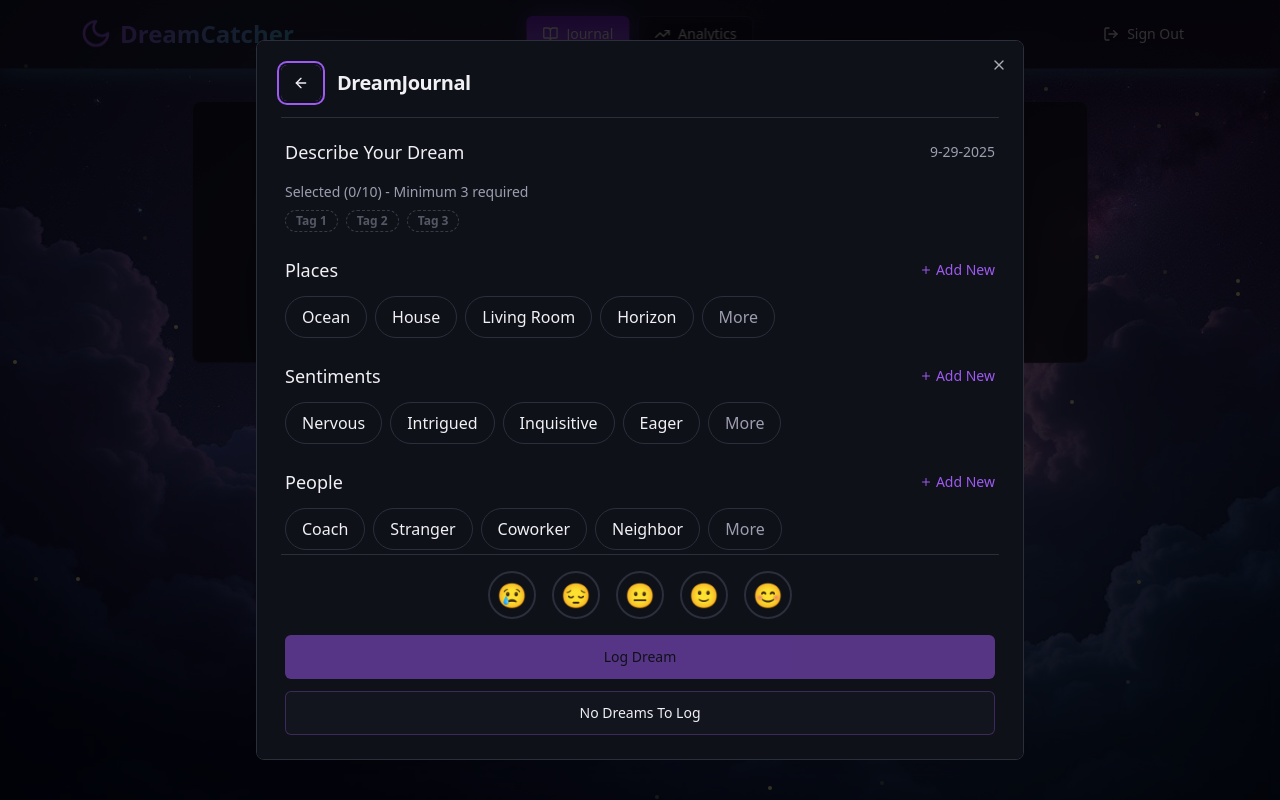
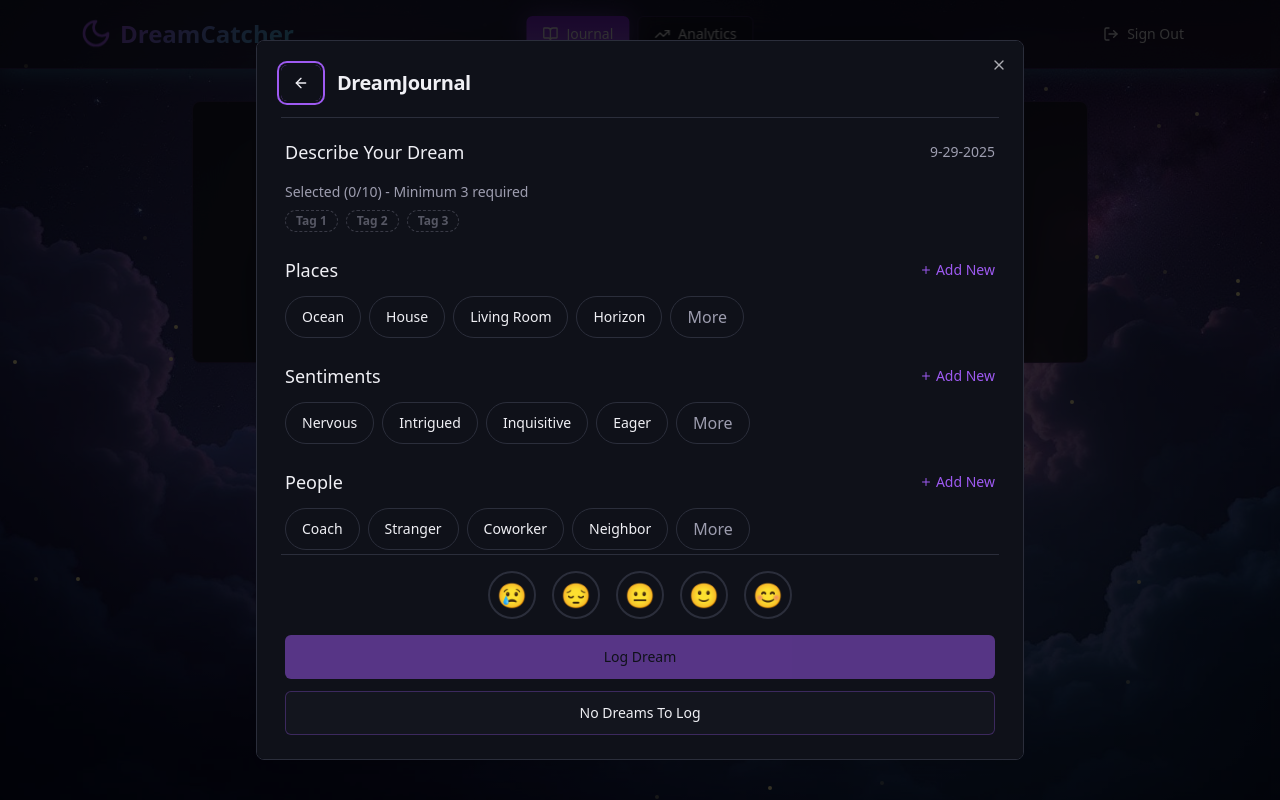
Before and after one commit to augustbrowning/dream-catcher-studio, a React (Vite) app: page / in a window 1280 px wide. Built offline with nearby package versions, Linux system fonts and the light colour scheme.

Commit message:
Decrease tag font size

```diff
--- a/src/components/DreamEntryPopup.tsx
+++ b/src/components/DreamEntryPopup.tsx
@@ -217,7 +217,7 @@ const DreamEntryPopup = ({ isOpen, onClose, onSave }: DreamEntryPopupProps) => {
                 <button
                   key={place}
                   onClick={() => handleTagToggle(place, selectedPlaces, setSelectedPlaces)}
-                  className={`px-4 py-2 rounded-full border transition-colors ${
+                  className={`px-4 py-2 rounded-full border text-sm transition-colors ${
                     selectedPlaces.includes(place)
                       ? 'bg-primary text-primary-foreground border-primary'
                       : 'bg-background border-border hover:bg-muted'
@@ -276,7 +276,7 @@ const DreamEntryPopup = ({ isOpen, onClose, onSave }: DreamEntryPopupProps) => {
                 <button
                   key={sentiment}
                   onClick={() => handleTagToggle(sentiment, selectedSentiments, setSelectedSentiments)}
-                  className={`px-4 py-2 rounded-full border transition-colors ${
+                  className={`px-4 py-2 rounded-full border text-sm transition-colors ${
                     selectedSentiments.includes(sentiment)
                       ? 'bg-primary text-primary-foreground border-primary'
                       : 'bg-background border-border hover:bg-muted'
@@ -335,7 +335,7 @@ const DreamEntryPopup = ({ isOpen, onClose, onSave }: DreamEntryPopupProps) => {
                 <button
                   key={person}
                   onClick={() => handleTagToggle(person, selectedPeople, setSelectedPeople)}
-                  className={`px-4 py-2 rounded-full border transition-colors ${
+                  className={`px-4 py-2 rounded-full border text-sm transition-colors ${
                     selectedPeople.includes(person)
                       ? 'bg-primary text-primary-foreground border-primary'
                       : 'bg-background border-border hover:bg-muted'
@@ -394,7 +394,7 @@ const DreamEntryPopup = ({ isOpen, onClose, onSave }: DreamEntryPopupProps) => {
                 <button
                   key={action}
                   onClick={() => handleTagToggle(action, selectedActions, setSelectedActions)}
-                  className={`px-4 py-2 rounded-full border transition-colors ${
+                  className={`px-4 py-2 rounded-full border text-sm transition-colors ${
                     selectedActions.includes(action)
                       ? 'bg-primary text-primary-foreground border-primary'
                       : 'bg-background border-border hover:bg-muted'
```
